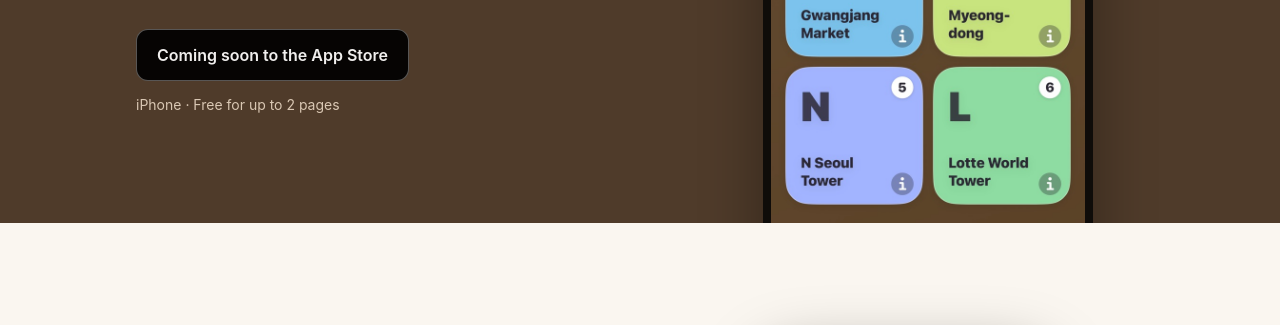
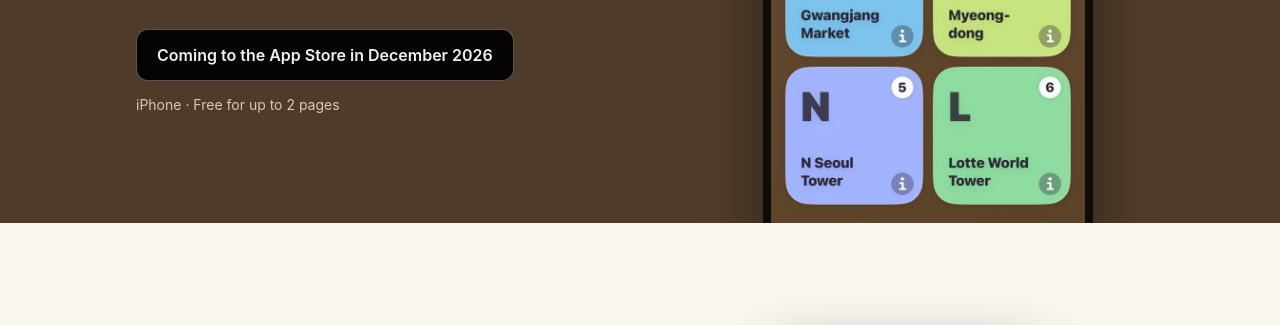
Before and after one commit to jedjoo21-boom/HowTogo, a plain HTML site: page en/index.html in a window 1280 px wide. Shown: the part 463-788 px from the top of the page. Drawn offline with Linux system fonts and the light colour scheme.

Commit message:
소개 페이지 출시 문구를 'App Store 2026년 12월 출시'로 변경 (한국어·영어)
Co-Authored-By: Claude Opus 5.5 <noreply@anthropic.com>

```diff
--- a/en/index.html
+++ b/en/index.html
@@ -37,7 +37,7 @@
         <h1>Places to go,<br><span class="accent">on one page.</span></h1>
         <p class="lead">Save places from maps apps and Instagram with a single share. Tap a tile and directions open right away.</p>
         <!-- After launch: replace with Apple's official "Download on the App Store" badge and link to the app -->
-        <a class="store-badge" aria-disabled="true">Coming soon to the App Store</a>
+        <a class="store-badge" aria-disabled="true">Coming to the App Store in December 2026</a>
         <p class="hero-note">iPhone · Free for up to 2 pages</p>
       </div>
       <div class="hero-shot">
```
Also changed, not shown: index.html (+1 -1 lines).
